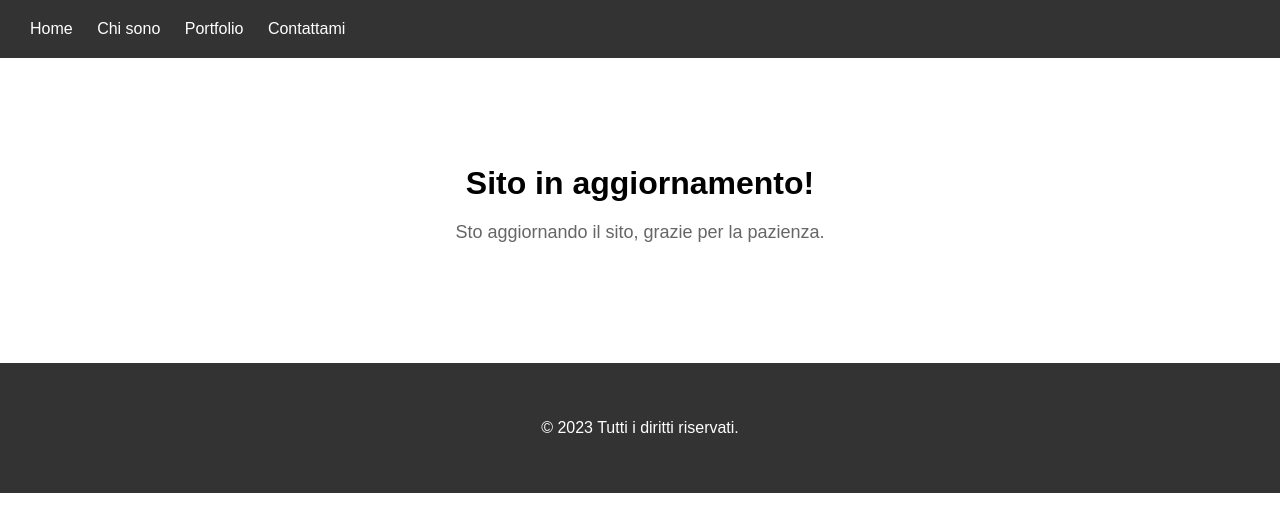
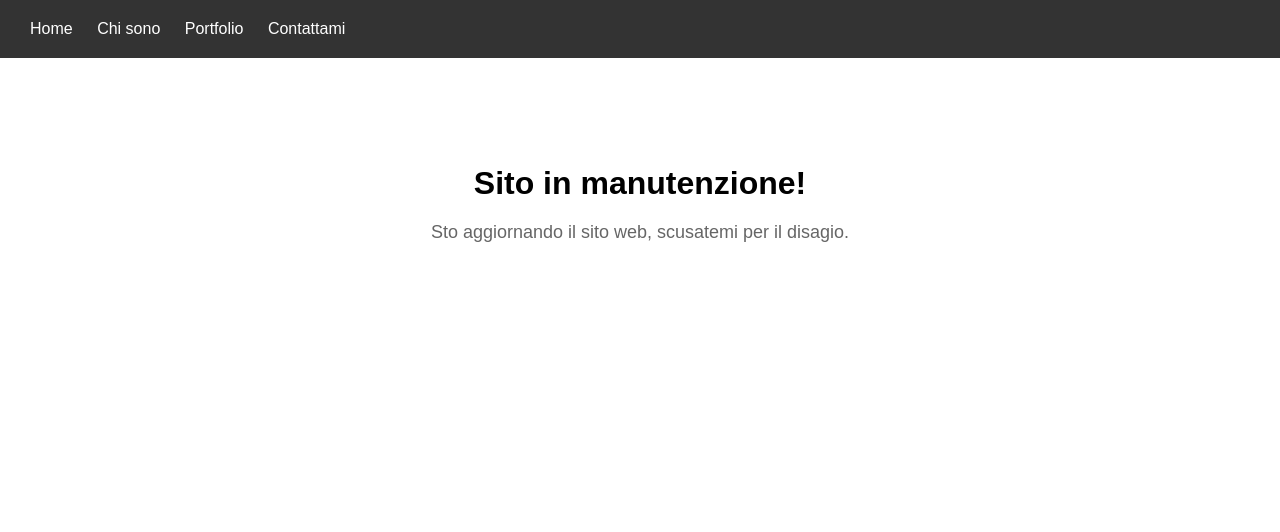
Before and after one commit to John-64/Giovanni-Manfredi, a plain HTML site: page index.html in a window 1280 px wide. Drawn offline with Linux system fonts and the light colour scheme.

Commit message:
Update index.html

```diff
--- a/index.html
+++ b/index.html
@@ -19,15 +19,9 @@
 
     <section id="about" class="section">
         <div class="container">
-            <h2>Sito in aggiornamento!</h2>
-            <p>Sto aggiornando il sito, grazie per la pazienza.</p>
+            <h2>Sito in manutenzione!</h2>
+            <p>Sto aggiornando il sito web, scusatemi per il disagio.</p>
         </div>
     </section>
-
-    <footer>
-        <div class="container">
-            <p>&copy; 2023 Tutti i diritti riservati.</p>
-        </div>
-    </footer>
 </body>
 </html>
```
